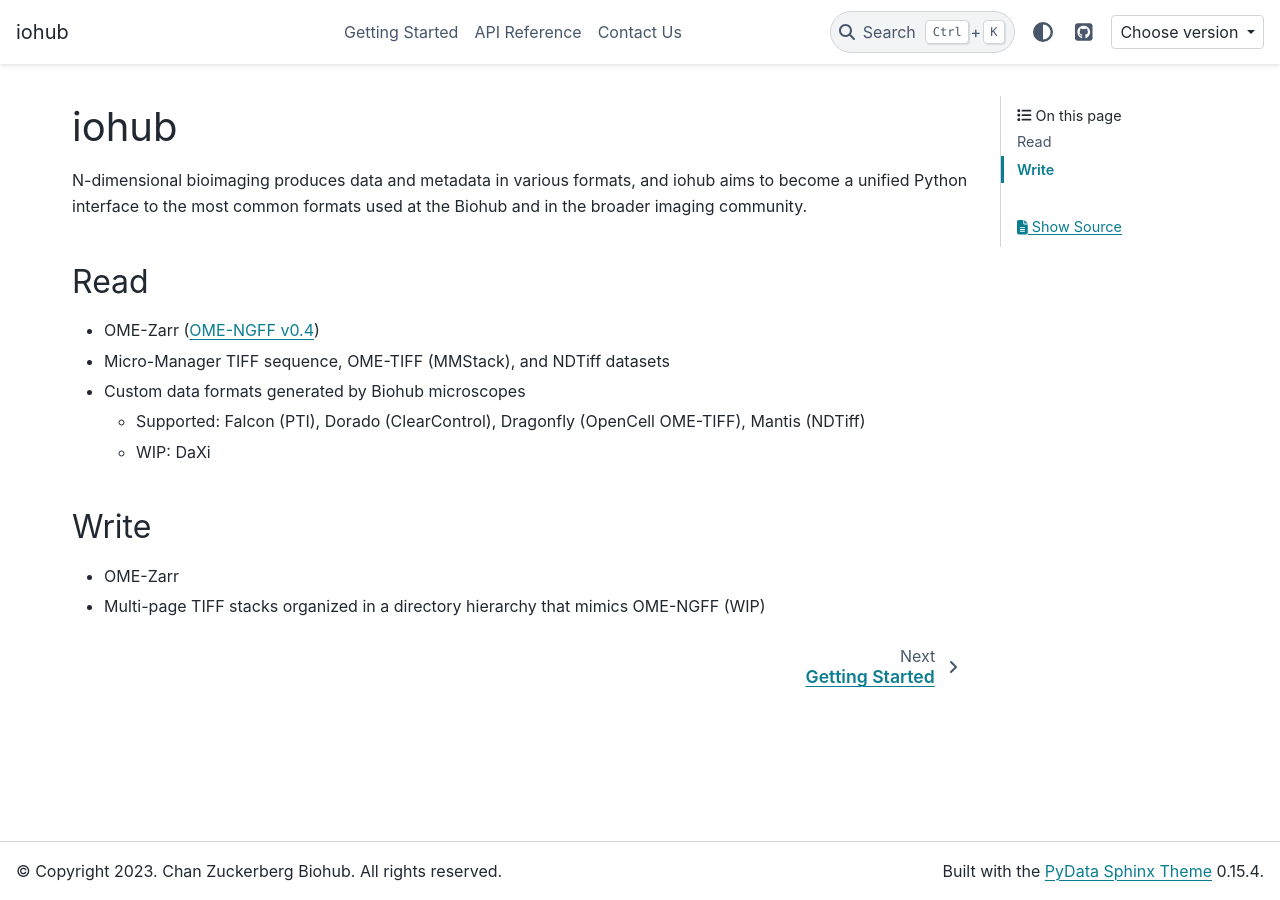
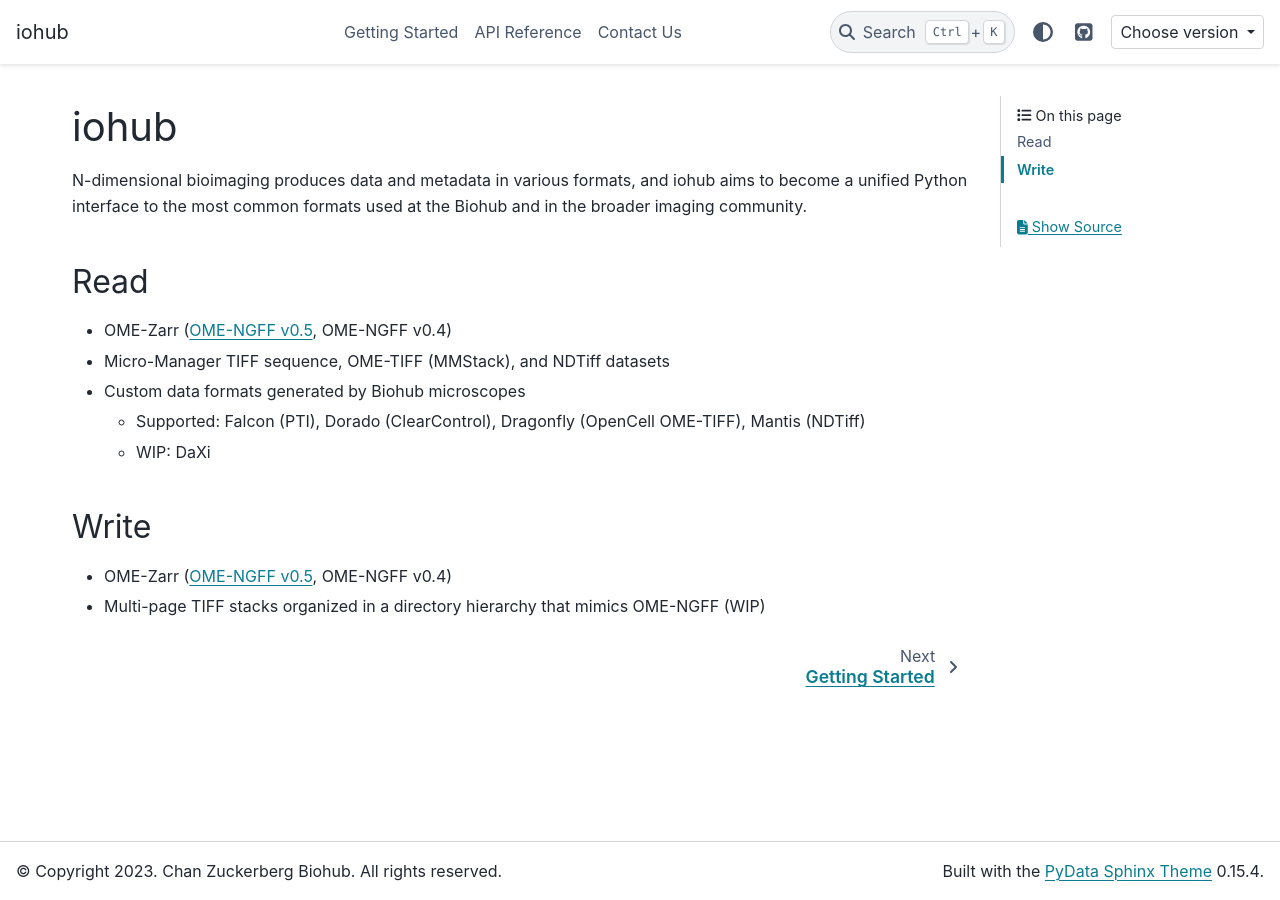
Before and after one commit to czbiohub-sf/iohub, a Sphinx documentation site: the page built from docs/source/index.rst, in a window 1280 px wide. Built offline with Sphinx 7.4.7 and the PyData theme 0.15.4, drawn with Linux system fonts in a browser that asks for light colours; pages that are not in the unit, such as notebooks, are missing from menus; the version number could not be read and is left out.

Commit message:
Advertise OME-NGFF v0.5 (#340)
* replace v0.4 with v0.5

* added v0.5 for write

* added read/write for v0.4, added to docs/source/index.rst

* remove extra whitespace in docs/source/index

* only link v0.5

```diff
--- a/docs/source/index.rst
+++ b/docs/source/index.rst
@@ -9,7 +9,7 @@
 Read
 ----
 
-- OME-Zarr (`OME-NGFF v0.4 <https://ngff.openmicroscopy.org/0.4/>`_)
+- OME-Zarr (`OME-NGFF v0.5 <https://ngff.openmicroscopy.org/0.5/>`_, OME-NGFF v0.4)
 
 - Micro-Manager TIFF sequence, OME-TIFF (MMStack), and NDTiff datasets
 
@@ -22,7 +22,7 @@
 Write
 -----
 
-- OME-Zarr
+- OME-Zarr (`OME-NGFF v0.5 <https://ngff.openmicroscopy.org/0.5/>`_, OME-NGFF v0.4)
 - Multi-page TIFF stacks organized in a directory hierarchy that mimics OME-NGFF (WIP)
 
 
```
Also changed, not shown: README.md (+3 -3 lines).
